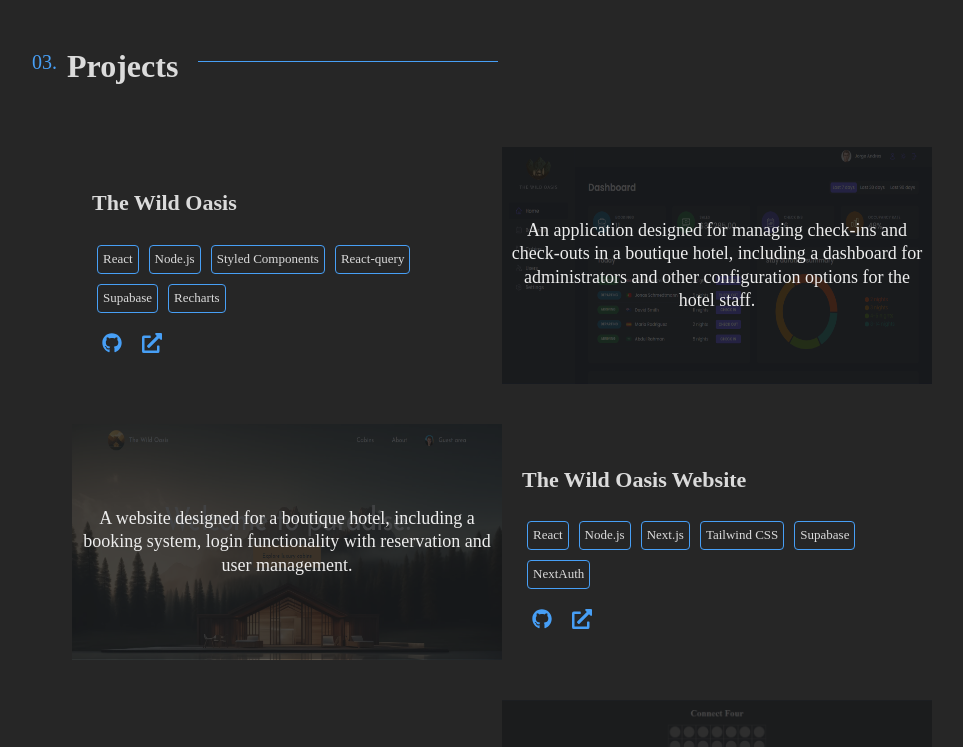
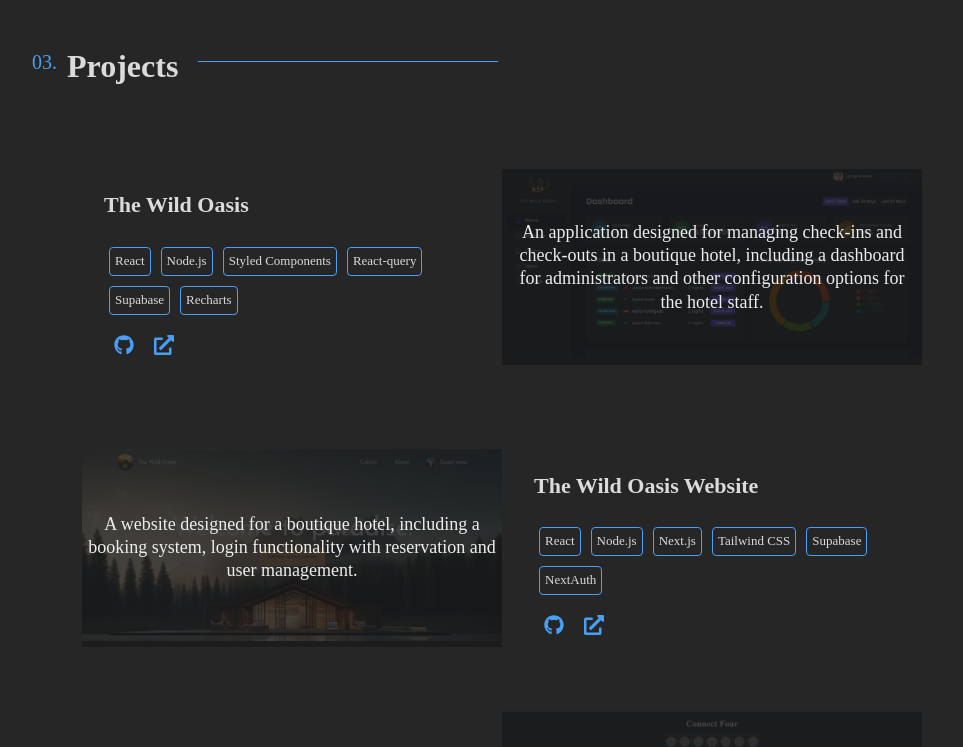
Before and after one commit to joralvmel/react-portfolio, a Next.js app: page / in a window 1280 px wide. Shown: the part 2020-2767 px from the top of the page, without its empty margins (158-1121 px from the left). Built offline with nearby package versions, Linux system fonts and the light colour scheme.

Commit message:
Adjust project images and total of other projects displayed

```diff
--- a/app/_components/Project.js
+++ b/app/_components/Project.js
@@ -7,7 +7,8 @@ import { useMobile } from "@/app/_context/MobileContext";
 const StyledProject = styled.li`
   display: flex;
   list-style: none;
-  padding: 20px 0;
+  align-items: center;
+  padding: 10px 0;
   flex-direction: ${({ $isEven }) => ($isEven ? "row" : "row-reverse")};
 
   .project-title {
@@ -17,7 +18,7 @@ const StyledProject = styled.li`
 
   .project-details {
     width: 50%;
-    padding: 20px;
+    padding: 2rem;
   }
 
   .project-description {
@@ -85,8 +86,8 @@ const StyledMobileProject = styled.li`
 `;
 
 const StyledPic = styled.div`
-  width: ${({ $isMobile }) => ($isMobile ? "100%" : "50%")};
-  height: ${({ $isMobile }) => ($isMobile ? "220px" : "auto")};
+  width: ${({ $isMobile }) => ($isMobile ? "100%" : "420px")};
+  height: ${({ $isMobile }) => ($isMobile ? "200px" : "100%")};
   position: relative;
   overflow: hidden;
 `;
@@ -108,7 +109,6 @@ function Project({ project, index }) {
         <Image
           src={image.src}
           alt={image.alt}
-          sizes={image.sizes}
           quality={image.quality}
           priority
           fill
@@ -130,10 +130,12 @@ function Project({ project, index }) {
         <Image
           src={image.src}
           alt={image.alt}
-          sizes={image.sizes}
           quality={image.quality}
           priority
-          fill
+          style={{
+            width: "100%",
+            height: "auto",
+          }}
         />
         <div className="project-description">{description}</div>
       </StyledPic>
--- a/app/_components/sections/OtherProjects.js
+++ b/app/_components/sections/OtherProjects.js
@@ -42,12 +42,12 @@ const StyledOtherProjectsSection = styled.section`
 
 function OtherProjects() {
   const { config } = useLanguage();
-  const { header, content } = config.otherProjects;
+  const { header, content, numProjects } = config.otherProjects;
   const { more, less } = config.buttons;
 
   const [showAll, setShowAll] = useState(false);
 
-  const displayedProjects = showAll ? content : content.slice(0, 6);
+  const displayedProjects = showAll ? content : content.slice(0, numProjects);
 
   return (
     <StyledOtherProjectsSection id="otherProjects">
--- a/app/configEn.js
+++ b/app/configEn.js
@@ -173,7 +173,6 @@ export const configEn = {
         title: "The Wild Oasis",
         image: {
           src: theWildOasis,
-          sizes: "(max-width: 768px) 100vw, (max-width: 1200px) 50vw, 33vw",
           quality: 80,
           alt: `The Wild Oasis Dashboard`,
         },
@@ -194,7 +193,6 @@ export const configEn = {
         title: "The Wild Oasis Website",
         image: {
           src: theWildOasisWebsite,
-          sizes: "(max-width: 768px) 100vw, (max-width: 1200px) 50vw, 33vw",
           quality: 80,
           alt: `The Wild Oasis main screen`,
         },
@@ -215,7 +213,6 @@ export const configEn = {
         title: "React Connect Four",
         image: {
           src: connectFour,
-          sizes: "(max-width: 768px) 100vw, (max-width: 1200px) 50vw, 33vw",
           quality: 80,
           alt: `Connect Four Game`,
         },
@@ -229,7 +226,6 @@ export const configEn = {
         title: "Watchlist API",
         image: {
           src: watchlist,
-          sizes: "(max-width: 768px) 100vw, (max-width: 1200px) 50vw, 33vw",
           quality: 80,
           alt: `Watchlist API Dashboard`,
         },
@@ -244,6 +240,7 @@ export const configEn = {
 
   otherProjects: {
     header: "Other Projects",
+    numProjects: 4,
 
     content: [
       {
--- a/app/configEs.js
+++ b/app/configEs.js
@@ -25,6 +25,7 @@ export const configEs = {
   githubTitle: "Repositorio de GitHub",
   externalTitle: "Visitar Sitio Web",
   cv: "JorgeAlvarezCV.pdf",
+  numProjects: 3,
 
   buttons: { resume: "CV", more: "Mostrar Más", less: "Mostrar Menos" },
 
@@ -173,7 +174,6 @@ export const configEs = {
         title: "The Wild Oasis",
         image: {
           src: theWildOasis,
-          sizes: "(max-width: 768px) 100vw, (max-width: 1200px) 50vw, 33vw",
           quality: 80,
           alt: `Dashboard de The Wild Oasis`,
         },
@@ -194,7 +194,6 @@ export const configEs = {
         title: "The Wild Oasis Website",
         image: {
           src: theWildOasisWebsite,
-          sizes: "(max-width: 768px) 100vw, (max-width: 1200px) 50vw, 33vw",
           quality: 80,
           alt: `Pantalla principal de The Wild Oasis`,
         },
@@ -215,7 +214,6 @@ export const configEs = {
         title: "React Connect Four",
         image: {
           src: connectFour,
-          sizes: "(max-width: 768px) 100vw, (max-width: 1200px) 50vw, 33vw",
           quality: 80,
           alt: `Juego de Conecta 4`,
         },
@@ -229,7 +227,6 @@ export const configEs = {
         title: "Watchlist API",
         image: {
           src: watchlist,
-          sizes: "(max-width: 768px) 100vw, (max-width: 1200px) 50vw, 33vw",
           quality: 80,
           alt: `Dashboard de la Watchlist API`,
         },
@@ -244,6 +241,7 @@ export const configEs = {
 
   otherProjects: {
     header: "Otros Proyectos",
+    numProjects: 4,
 
     content: [
       {
```
